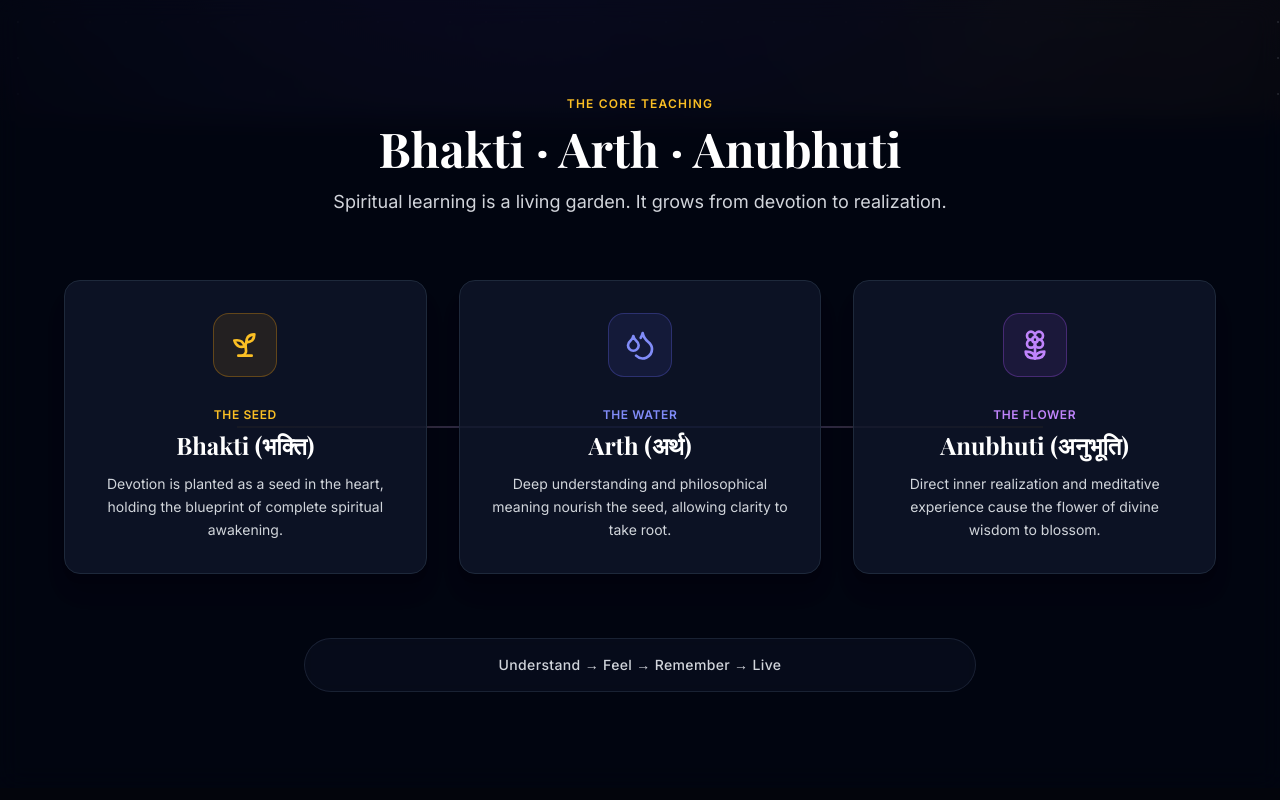
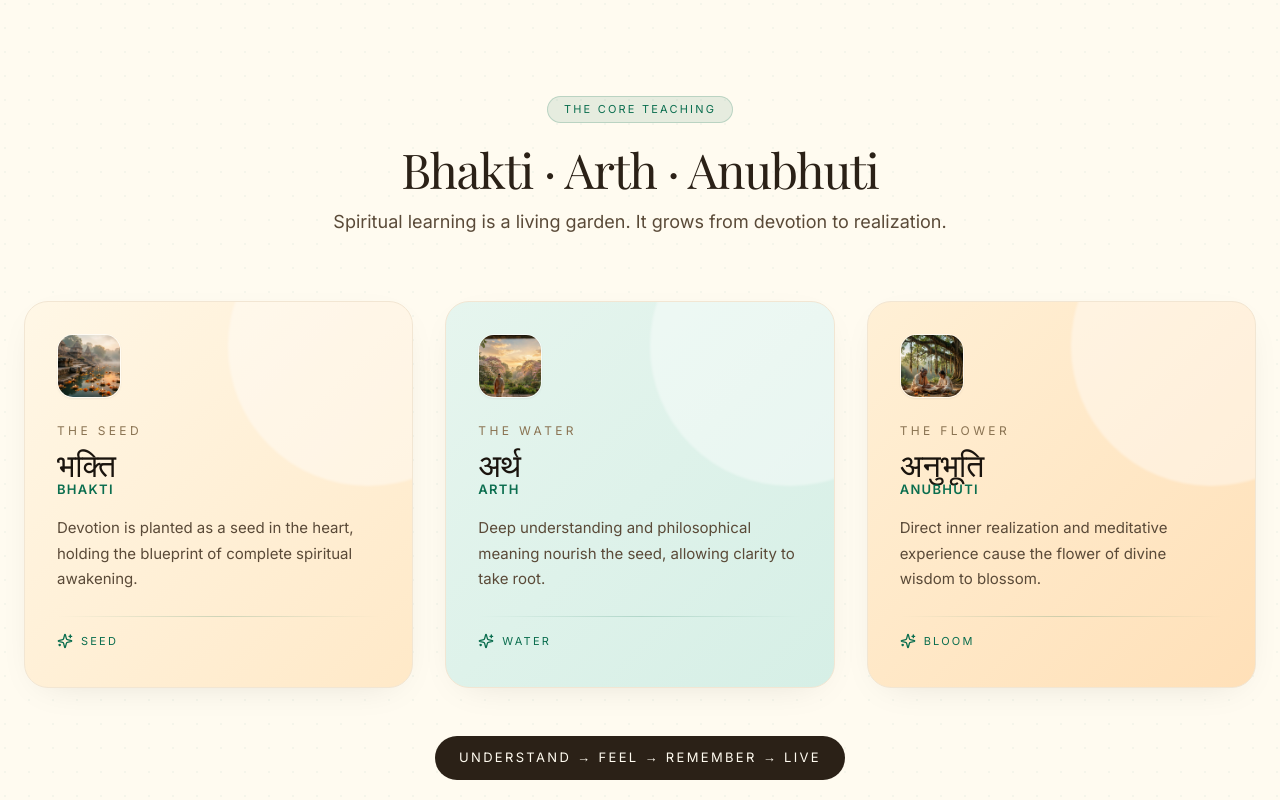
Before and after one commit to idea-ai-labs/bhakti-udyan, a Next.js app: page / in a window 1280 px wide. Shown: the part 680-1480 px from the top of the page. Built offline with nearby package versions, Linux system fonts and the light colour scheme; a web font is replaced by a local one.

Commit message:
Update Philosophy.tsx

```diff
--- a/src/components/Philosophy.tsx
+++ b/src/components/Philosophy.tsx
@@ -1,73 +1,47 @@
+
 'use client';
+import { Sparkles } from 'lucide-react';
 
-import { Sprout, Droplets, Flower2 } from 'lucide-react';
-import { PHILOSOPHY_DATA } from '../data/udyanData';
+const PHILOSOPHY = [
+  { id: 'bhakti', deva: 'भक्ति', eng: 'Bhakti', role: 'The Seed', desc: 'Devotion is planted as a seed in the heart, holding the blueprint of complete spiritual awakening.', color: 'from-[#FFF7E6] to-[#FFE9C8]', accent: '#0B6E4F', image: '/heroes/bu-hero-02-bhakti-desktop.webp' },
+  { id: 'arth', deva: 'अर्थ', eng: 'Arth', role: 'The Water', desc: 'Deep understanding and philosophical meaning nourish the seed, allowing clarity to take root.', color: 'from-[#E6F5EE] to-[#D6EFE6]', accent: '#0A5E43', image: '/heroes/bu-hero-03-arth-desktop.webp' },
+  { id: 'anubhuti', deva: 'अनुभूति', eng: 'Anubhuti', role: 'The Flower', desc: 'Direct inner realization and meditative experience cause the flower of divine wisdom to blossom.', color: 'from-[#FFF0D6] to-[#FFE0B8]', accent: '#9A5A00', image: '/heroes/bu-hero-04-anubhuti-desktop.webp' },
+];
 
 export default function Philosophy() {
-  const { seed, water, flower, evolution } = PHILOSOPHY_DATA;
-
   return (
-    <section className="py-24 px-4 sm:px-6 relative z-10 border-t border-slate-800/60 bg-slate-950/40 backdrop-blur-md">
-      <div className="max-w-6xl mx-auto">
-        <div className="text-center max-w-3xl mx-auto mb-16">
-          <span className="text-xs uppercase tracking-widest text-amber-400 font-semibold mb-3 block">
-            The Core Teaching
-          </span>
-          <h2 className="text-3xl sm:text-5xl font-bold font-serif text-white mb-4">
-            Bhakti · Arth · Anubhuti
-          </h2>
-          <p className="text-gray-300 text-base sm:text-lg">
-            Spiritual learning is a living garden. It grows from devotion to realization.
-          </p>
+    <section id="philosophy" className="relative py-24 px-6 bg-[#FFFBF0] text-[#2B2117] overflow-hidden">
+      <div className="absolute inset-0 opacity-[0.04] bg-[radial-gradient(circle_at_20%_20%,#0B6E4F_1px,transparent_1px)] bg-[size:24px_24px]" />
+      <div className="max-w-7xl mx-auto relative z-10">
+        <div className="text-center mb-16">
+          <span className="inline-flex items-center gap-2 px-4 py-1 rounded-full bg-[#0B6E4F]/10 border border-[#0B6E4F]/20 text-[#0B6E4F] text-[11px] tracking-[0.2em] uppercase">The Core Teaching</span>
+          <h2 className="mt-6 font-serif text-[36px] md:text-[48px] leading-[0.95] tracking-tight">Bhakti · Arth · Anubhuti</h2>
+          <p className="mt-4 max-w-2xl mx-auto text-[18px] leading-[1.6] text-[#5A4A38]">Spiritual learning is a living garden. It grows from devotion to realization.</p>
         </div>
-
-        {/* 3 Growth Stages */}
-        <div className="grid grid-cols-1 md:grid-cols-3 gap-8 relative">
-          {/* Connecting Line for Desktop */}
-          <div className="hidden md:block absolute top-1/2 left-[15%] right-[15%] h-[2px] bg-gradient-to-r from-amber-500/20 via-indigo-500/40 to-amber-500/20 -translate-y-1/2 z-0" />
-
-          {/* Stage 1: Bhakti */}
-          <div className="relative z-10 bg-slate-900/80 border border-slate-800 hover:border-amber-500/40 rounded-2xl p-8 text-center transition-all duration-300 group shadow-xl">
-            <div className="w-16 h-16 mx-auto mb-6 rounded-2xl bg-amber-500/10 border border-amber-500/30 flex items-center justify-center text-amber-400 group-hover:scale-110 transition-transform duration-300">
-              <Sprout className="w-8 h-8" />
+        <div className="grid grid-cols-1 md:grid-cols-3 gap-8">
+          {PHILOSOPHY.map((p) => (
+            <div key={p.id} className={`group relative rounded-[24px] border border-[#F2E6D3] bg-gradient-to-br ${p.color} p-8 overflow-hidden shadow-[0_10px_40px_-20px_rgba(0,0,0,0.15)] hover:shadow-[0_16px_60px_-24px_rgba(0,0,0,0.2)] transition-all`}>
+              <div className="absolute -top-24 -right-24 w-[280px] h-[280px] rounded-full bg-white/40 blur-[1px]" />
+              <div className="relative">
+                <div className="w-[64px] h-[64px] rounded-[16px] overflow-hidden border border-white/60 shadow-sm">
+                  <img src={p.image} alt={p.eng} className="w-full h-full object-cover" />
+                </div>
+                <div className="mt-6">
+                  <div className="text-[12px] tracking-[0.28em] uppercase text-[#8A7352]">{p.role}</div>
+                  <h3 className="mt-2 font-serif text-[32px] leading-none text-[#1A140E]">{p.deva}</h3>
+                  <div className="text-[13px] tracking-widest uppercase text-[#0B6E4F] font-semibold">{p.eng}</div>
+                </div>
+                <p className="mt-4 text-[15px] leading-[1.7] text-[#5A4A38]">{p.desc}</p>
+                <div className="mt-6 h-px w-full bg-gradient-to-r from-transparent via-[#0B6E4F]/20 to-transparent" />
+                <div className="mt-4 inline-flex items-center gap-2 text-[11px] tracking-[0.2em] uppercase text-[#0B6E4F]">
+                  <Sparkles className="w-4 h-4" /> {p.id === 'bhakti' ? 'Seed' : p.id === 'arth' ? 'Water' : 'Bloom'}
+                </div>
+              </div>
             </div>
-            <span className="text-xs uppercase tracking-wider text-amber-400 font-semibold">{seed.meaning}</span>
-            <h3 className="text-2xl font-bold text-white mt-1 mb-3 font-serif">{seed.term} ({seed.devanagari})</h3>
-            <p className="text-gray-300 text-sm leading-relaxed">
-              {seed.description}
-            </p>
-          </div>
-
-          {/* Stage 2: Arth */}
-          <div className="relative z-10 bg-slate-900/80 border border-slate-800 hover:border-indigo-500/40 rounded-2xl p-8 text-center transition-all duration-300 group shadow-xl">
-            <div className="w-16 h-16 mx-auto mb-6 rounded-2xl bg-indigo-500/10 border border-indigo-500/30 flex items-center justify-center text-indigo-400 group-hover:scale-110 transition-transform duration-300">
-              <Droplets className="w-8 h-8" />
-            </div>
-            <span className="text-xs uppercase tracking-wider text-indigo-400 font-semibold">{water.meaning}</span>
-            <h3 className="text-2xl font-bold text-white mt-1 mb-3 font-serif">{water.term} ({water.devanagari})</h3>
-            <p className="text-gray-300 text-sm leading-relaxed">
-              {water.description}
-            </p>
-          </div>
-
-          {/* Stage 3: Anubhuti */}
-          <div className="relative z-10 bg-slate-900/80 border border-slate-800 hover:border-purple-500/40 rounded-2xl p-8 text-center transition-all duration-300 group shadow-xl">
-            <div className="w-16 h-16 mx-auto mb-6 rounded-2xl bg-purple-500/10 border border-purple-500/30 flex items-center justify-center text-purple-400 group-hover:scale-110 transition-transform duration-300">
-              <Flower2 className="w-8 h-8" />
-            </div>
-            <span className="text-xs uppercase tracking-wider text-purple-400 font-semibold">{flower.meaning}</span>
-            <h3 className="text-2xl font-bold text-white mt-1 mb-3 font-serif">{flower.term} ({flower.devanagari})</h3>
-            <p className="text-gray-300 text-sm leading-relaxed">
-              {flower.description}
-            </p>
-          </div>
+          ))}
         </div>
-
-        {/* Journey Ribbon */}
-        <div className="mt-16 text-center bg-slate-900/40 border border-slate-800/80 rounded-full py-4 px-6 max-w-2xl mx-auto backdrop-blur-sm">
-          <p className="text-sm font-medium text-gray-300 tracking-wide">
-            {evolution}
-          </p>
+        <div className="mt-12 text-center">
+          <div className="inline-flex px-6 py-3 rounded-full bg-[#2B2117] text-[#FFFBF0] text-[13px] tracking-[0.18em] uppercase">Understand → Feel → Remember → Live</div>
         </div>
       </div>
     </section>
```
